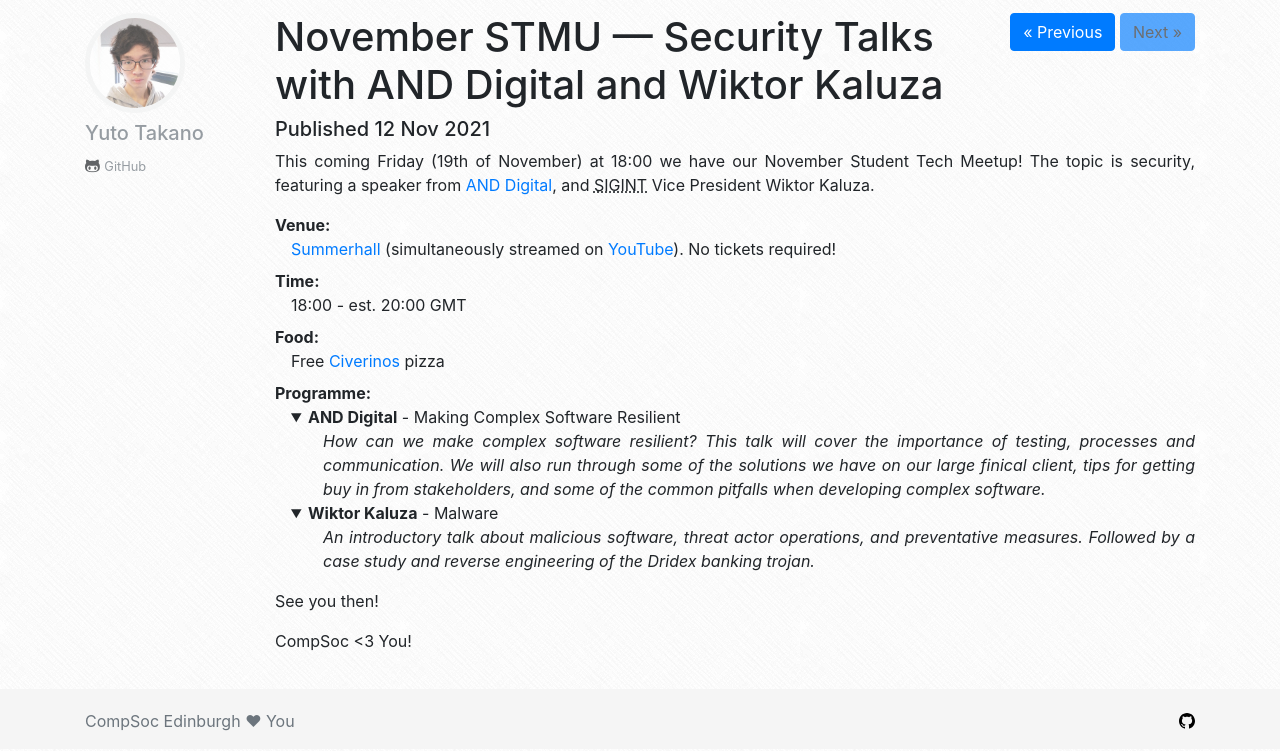
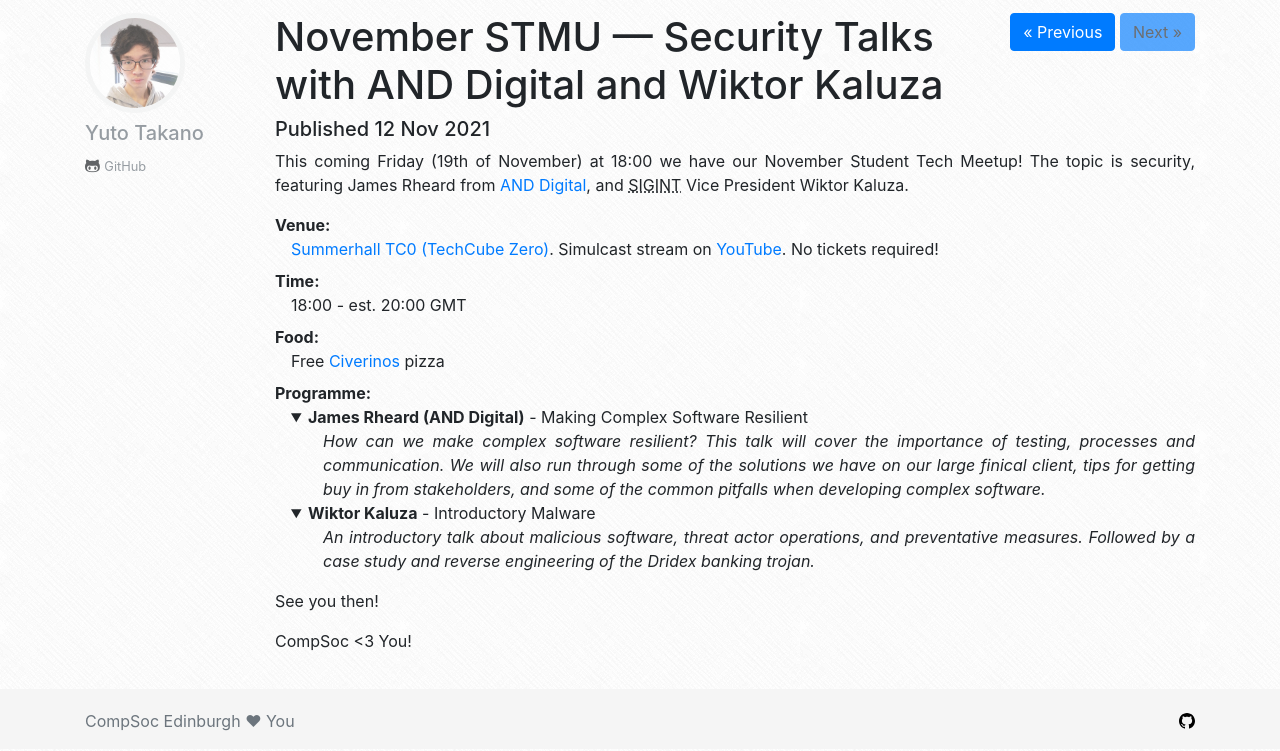
Before and after one commit to compsoc-edinburgh/website, a Jekyll site: the page built from _posts/2021-11-12-november-stmu.md, in a window 1280 px wide. Shown: the part 346-1097 px from the top of the page. Built offline with Jekyll 4.4.1, drawn with Linux system fonts in a browser that asks for light colours; nearby versions of some CDN libraries.

Commit message:
Add AND Digital speaker name to Nov STMU Post

```diff
--- a/_posts/2021-11-12-november-stmu.md
+++ b/_posts/2021-11-12-november-stmu.md
@@ -4,22 +4,22 @@
 excerpt_separator: "<!--See More-->"
 ---
 
-<p>This coming Friday (<time datetime="2021-11-19 18:00Z">19th of November</time>) at 18:00 we have our November Student Tech Meetup! The topic is security, featuring a speaker from <a href="https://www.and.digital/join/open-roles">AND Digital</a>, and <abbr title="Cybersecurity Special Interest Group">SIGINT</abbr> Vice President Wiktor Kaluza.</p>
+<p>This coming Friday (<time datetime="2021-11-19 18:00Z">19th of November</time>) at 18:00 we have our November Student Tech Meetup! The topic is security, featuring James Rheard from <a href="https://www.and.digital/join/open-roles">AND Digital</a>, and <abbr title="Cybersecurity Special Interest Group">SIGINT</abbr> Vice President Wiktor Kaluza.</p>
 <dl><!--The following dt/dd are on one line to make the automatically generated excerpt (meta-description tag) cleaner-->
-    <dt>Venue:</dt> <dd style="margin-left: 1rem"><a href="https://www.google.com/maps/place/Summerhall/@55.9397607,-3.1843592,17z/data=!3m1!4b1!4m5!3m4!1s0x4887c7ab4f3c20b3:0x968ae53d8cca2663!8m2!3d55.9397678!4d-3.182131">Summerhall</a> (simultaneously streamed on <a href="https://www.youtube.com/channel/UCOEMTnIKR29AnSVVdLQZg3Q" title="Click to go to the CompSoc YouTube channel">YouTube</a>). No tickets required!</dd>
+    <dt>Venue:</dt> <dd style="margin-left: 1rem"><a href="https://www.google.com/maps/place/Summerhall/@55.9397607,-3.1843592,17z/data=!3m1!4b1!4m5!3m4!1s0x4887c7ab4f3c20b3:0x968ae53d8cca2663!8m2!3d55.9397678!4d-3.182131">Summerhall TC0 (TechCube Zero)</a>. Simulcast stream on <a href="https://www.youtube.com/channel/UCOEMTnIKR29AnSVVdLQZg3Q" title="Click to go to the CompSoc YouTube channel">YouTube</a>. No tickets required!</dd>
     <dt>Time:</dt> <dd style="margin-left: 1rem">18:00 - est. 20:00 GMT</dd>
     <dt>Food:</dt> <dd style="margin-left: 1rem">Free <a href="https://www.civerinosslice.com/" title="Click to go to the Civerinos website">Civerinos</a> pizza</dd>
     <dt>Programme:</dt>
     <!--See More-->
     <dd style="margin-left: 1rem">
         <details open>
-            <summary><b>AND Digital</b> - Making Complex Software Resilient</summary>
+            <summary><b>James Rheard (AND Digital)</b> - Making Complex Software Resilient</summary>
             <quote style="font-style: italic; display: block; padding-left: 2rem">
                 How can we make complex software resilient? This talk will cover the importance of testing, processes and communication. We will also run through some of the solutions we have on our large finical client, tips for getting buy in from stakeholders, and some of the common pitfalls when developing complex software.
             </quote>
         </details>
         <details open>
-            <summary><b>Wiktor Kaluza</b> - Malware</summary>
+            <summary><b>Wiktor Kaluza</b> - Introductory Malware</summary>
             <quote style="font-style: italic; display: block; padding-left: 2rem">
                 An introductory talk about malicious software, threat actor operations, and preventative measures. Followed by a case study and reverse engineering of the Dridex banking trojan.
             </quote>
```
